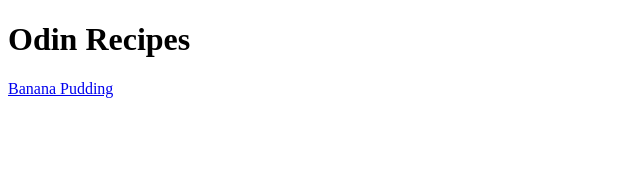
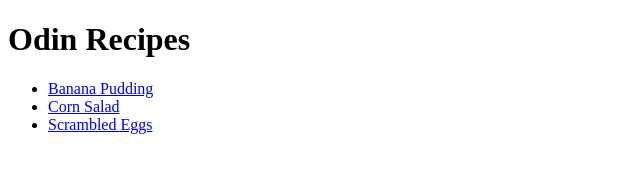
Before and after one commit to PsyTheGuy/odin-recipes, a plain HTML site: page index.html in a window 1280 px wide. Shown: the whole page, without its empty margins (0-640 px from the left). Drawn offline with Linux system fonts and the light colour scheme.

Commit message:
Add list of recipes to the main page

```diff
--- a/index.html
+++ b/index.html
@@ -8,6 +8,10 @@
 
     <body>
         <h1>Odin Recipes</h1>
-        <a href="./recipes/banana-pudding.html">Banana Pudding</a>
+        <ul>
+            <li><a href="./recipes/banana-pudding.html">Banana Pudding</a></li>
+            <li><a href="./recipes/corn-salad.html">Corn Salad</a></li>
+            <li><a href="./recipes/scrambled-eggs.html">Scrambled Eggs</a></li>
+        </ul>
     </body>
 </html>
```
